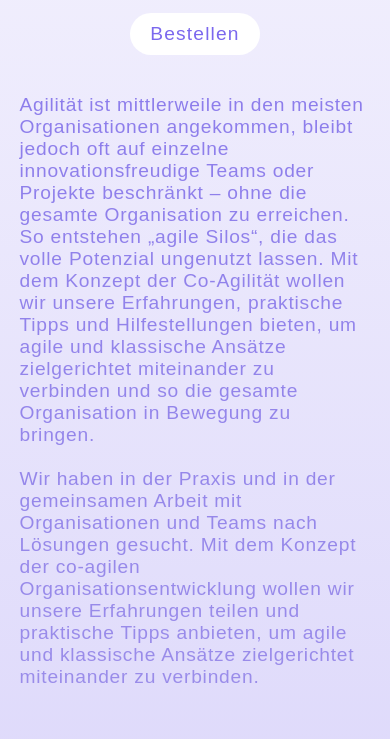
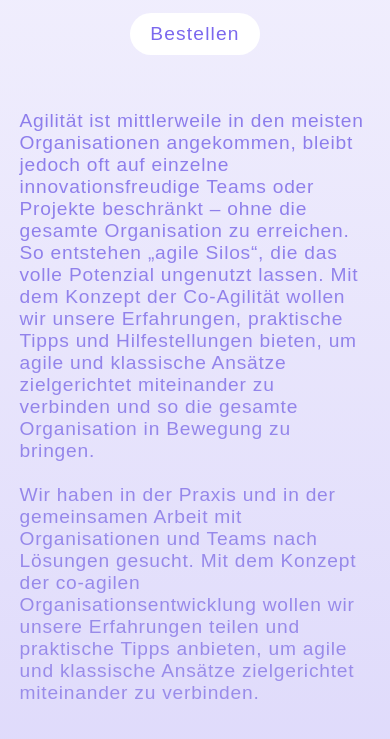
Before and after one commit to bjoerngiesecke/tanjahillle.de, a plain HTML site: page co-agil/index.html in a window 390 px wide. Shown: the part 704-1443 px from the top of the page. Drawn offline with Linux system fonts and the light colour scheme; a web font is replaced by a local one.

Commit message:
nav 10% update

```diff
--- a/co-agil/style.css
+++ b/co-agil/style.css
@@ -520,7 +520,7 @@ hr {
   }
 
   section {
-    padding-top: 6%;
+    padding-top: 10%;
   }
 
   #home {
```
